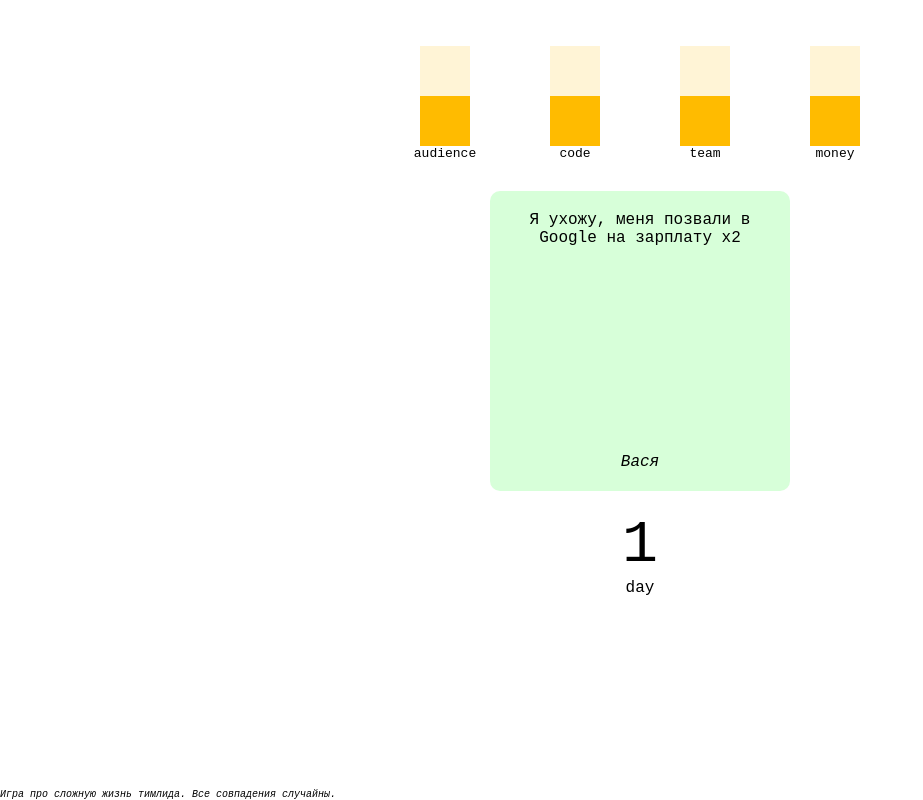
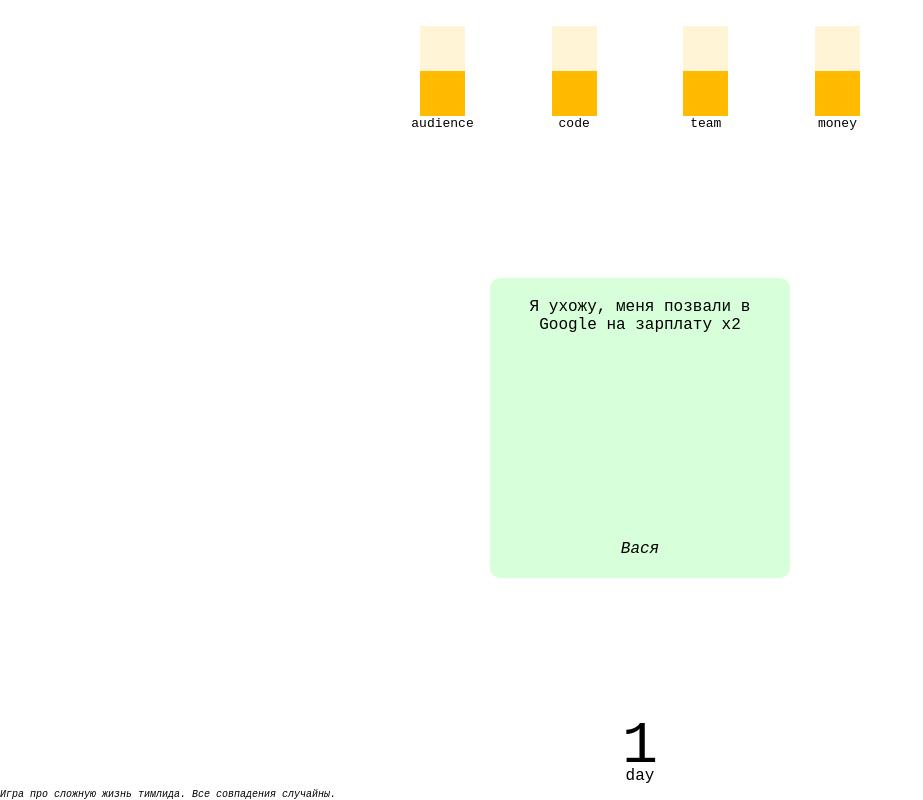
Before and after one commit to Trufi/teamlead-reigns, a React (Create React App) app: page / in a window 1280 px wide. Shown: the whole page, without its empty margins (0-923 px from the left). Built offline with nearby package versions, Linux system fonts and the light colour scheme.

Commit message:
Add more suites

```diff
--- a/src/components/app/index.tsx
+++ b/src/components/app/index.tsx
@@ -12,7 +12,13 @@ interface ScoresProps {
 
 const ScoresComponent = ({ scores, effect }: ScoresProps) => {
     return (
-        <div style={{ display: 'flex', justifyContent: 'space-between', padding: '30px' }}>
+        <div
+            style={{
+                display: 'flex',
+                justifyContent: 'space-between',
+                padding: '10px 30px 20px 30px',
+            }}
+        >
             <div>
                 <Score
                     type={'audience'}
@@ -51,14 +57,21 @@ export const App = () => {
     const card = state.deck[0].card;
 
     return (
-        <div>
+        <div
+            style={{
+                display: 'flex',
+                flexFlow: 'column',
+                justifyContent: 'space-between',
+                height: '100%',
+            }}
+        >
             <ScoresComponent
                 scores={state.scores}
                 effect={state.answer && card[state.answer].scores}
             />
             <CardComponent card={card} dispatch={dispatch} />
-            <div style={{ marginTop: '20px', textAlign: 'center' }}>
-                <div style={{ fontSize: '60px' }}>{state.day}</div>
+            <div style={{ margin: '20px 0 15px', textAlign: 'center' }}>
+                <div style={{ fontSize: '60px', lineHeight: 0.7 }}>{state.day}</div>
                 <div>day</div>
             </div>
             {state.lose && (
@@ -68,7 +81,7 @@ export const App = () => {
                         top: 0,
                         left: 0,
                         width: '100vw',
-                        height: '100vh',
+                        height: '100%',
                         lineHeight: '100vh',
                         textAlign: 'center',
                         fontSize: '70px',
--- a/src/components/score/index.module.css
+++ b/src/components/score/index.module.css
@@ -20,15 +20,15 @@
 
 .volume {
     position: relative;
-    width: 50px;
-    height: 100px;
+    width: 45px;
+    height: 90px;
     background: #fff4d6;
 }
 
 .innerVolume {
     position: absolute;
     bottom: 0;
-    width: 50px;
+    width: 45px;
     background: #ffbb00;
     transition: height 1s;
 }
--- a/src/index.css
+++ b/src/index.css
@@ -1,5 +1,6 @@
 html,
-body {
+body,
+#root {
     margin: 0 auto;
     width: 100%;
     max-width: 500px;
--- a/src/reducers.ts
+++ b/src/reducers.ts
@@ -5,12 +5,11 @@ import {
     NoAction,
     Scores,
     ScoresEffect,
-    DeckCard,
-    NextCard,
     CardChoice,
     ShowAnswerAction,
 } from './types';
-import { arrayInsert, randomDeckCard, clamp } from './utils';
+import { arrayInsert, clamp, randomDeck } from './utils';
+import { suites } from './suites';
 
 export const reducer = (state: State, action: Action): State => {
     switch (action.type) {
@@ -36,15 +35,15 @@ const effect = (state: State, effect: CardChoice): State => {
     let [{ suite }, ...deck] = state.deck;
 
     if (effect.nextCard) {
-        deck = newDeck(deck, effect.nextCard, suite);
+        deck = arrayInsert(deck, effect.nextCard.skipSteps, { suite, card: effect.nextCard.card });
+    } else {
+        deck = [...deck, { suite, card: suites[suite].startCard }];
     }
 
     let { seed } = state;
 
     if (deck.length === 0) {
-        const res = randomDeckCard(seed);
-        seed = res[0];
-        deck.unshift(res[1]);
+        [seed, deck] = randomDeck(seed);
     }
 
     const scores = newScores(state.scores, effect.scores);
@@ -79,10 +78,6 @@ const newScores = (score: Scores, diff: ScoresEffect): Scores => {
     };
 };
 
-const newDeck = (deck: Array<DeckCard>, newCard: NextCard, suite: string): Array<DeckCard> => {
-    return arrayInsert(deck, newCard.skipSteps, { suite, card: newCard.card });
-};
-
 const checkLose = (scores: Scores): boolean => {
     return (
         scores.audience === 0 ||
--- a/src/state.ts
+++ b/src/state.ts
@@ -1,8 +1,8 @@
 import { State } from './types';
-import { randomDeckCard } from './utils';
+import { randomDeck } from './utils';
 
 export const createState = (seed: number): State => {
-    const [nextSeed, deckCard] = randomDeckCard(seed);
+    const [nextSeed, deck] = randomDeck(seed);
 
     return {
         seed: nextSeed,
@@ -12,7 +12,7 @@ export const createState = (seed: number): State => {
             code: 50,
             team: 50,
         },
-        deck: [deckCard],
+        deck,
         lose: false,
         day: 1,
     };
--- /dev/null
+++ b/src/suites/fridayRelease.ts
@@ -0,0 +1,16 @@
+import { Suite } from '../types';
+
+export const fridayRelease: Suite = {
+    startCard: {
+        character: 'Лена',
+        description: 'Мы готовы зарелизить новую фичу, но сегодня пятница, отложим?',
+        yes: {
+            description: 'Да',
+            scores: { money: 10, audience: 10 },
+        },
+        no: {
+            description: 'Нет, релизимся',
+            scores: { money: -10, audience: -10 },
+        },
+    },
+};
--- a/src/suites/index.ts
+++ b/src/suites/index.ts
@@ -1,8 +1,14 @@
 import { offer } from './offer';
 import { ads } from './ads';
 import { Suite } from '../types';
+import { newTech } from './newTech';
+import { refactor } from './refactor';
+import { fridayRelease } from './fridayRelease';
 
 export const suites: { [key: string]: Suite } = {
     offer,
     ads,
+    newTech,
+    refactor,
+    fridayRelease,
 };
--- /dev/null
+++ b/src/suites/newTech.ts
@@ -0,0 +1,127 @@
+import { Suite } from '../types';
+
+export const newTech: Suite = {
+    startCard: {
+        character: 'Федор',
+        description: 'Хочу для нового модуля использовать Reason',
+        yes: {
+            description: 'Попробуй',
+            scores: {
+                team: 5,
+            },
+            nextCard: {
+                skipSteps: 3,
+                card: {
+                    description: 'Пора нанимать нового разработчика со знанием Reason',
+                    yes: {
+                        description: 'Вперед!',
+                        scores: {
+                            money: -5,
+                        },
+                        nextCard: {
+                            skipSteps: 3,
+                            card: {
+                                character: 'Лиза',
+                                description:
+                                    'Мы нашли разработчика со знанием Reason, но он хочет в полтора раза больше зп и полную удаленку, берем?',
+                                yes: {
+                                    description: 'Берем',
+                                    scores: {
+                                        money: -20,
+                                        team: 10,
+                                    },
+                                },
+                                no: {
+                                    description: 'Нет',
+                                    scores: {
+                                        team: -10,
+                                        code: -10,
+                                        money: 5,
+                                    },
+                                },
+                            },
+                        },
+                    },
+                    no: {
+                        description: 'Нет',
+                        scores: {
+                            code: -10,
+                            team: -10,
+                            money: 10,
+                        },
+                    },
+                },
+            },
+        },
+        no: {
+            description: 'Нет',
+            scores: {
+                team: -5,
+            },
+            nextCard: {
+                skipSteps: 3,
+                card: {
+                    character: 'Федор',
+                    description: 'Хочу попробовать на проекте Elm',
+                    yes: {
+                        description: 'Давай попробуй',
+                        scores: {
+                            team: 5,
+                        },
+                        nextCard: {
+                            skipSteps: 3,
+                            card: {
+                                description: 'Пора искать нового разработчика со знанием Elm',
+                                yes: {
+                                    description: 'Ищем',
+                                    scores: {
+                                        money: -5,
+                                    },
+                                    nextCard: {
+                                        skipSteps: 3,
+                                        card: {
+                                            character: 'Лиза',
+                                            description:
+                                                'На рынке нет разрабов со знанием Elm, берем обычного со знанием JS?',
+                                            yes: {
+                                                description: 'А что делать? Берем',
+                                                scores: {
+                                                    money: -10,
+                                                    team: 10,
+                                                    code: -5,
+                                                },
+                                            },
+                                            no: {
+                                                description: 'Нет',
+                                                scores: {
+                                                    money: 5,
+                                                    team: -10,
+                                                    code: -10,
+                                                },
+                                            },
+                                        },
+                                    },
+                                },
+                                no: {
+                                    description: 'Нет',
+                                    scores: {
+                                        team: -10,
+                                        money: 10,
+                                        code: -10,
+                                    },
+                                },
+                            },
+                        },
+                    },
+                    no: {
+                        description: 'Зачем? Нет',
+                        scores: {
+                            team: -10,
+                        },
+                        // тут он дальше пробует еще какую-нибудь хипстерскую технологию
+                    },
+                },
+            },
+        },
+    },
+};
--- a/src/suites/offer.ts
+++ b/src/suites/offer.ts
@@ -14,7 +14,7 @@ export const offer: Suite = {
                 card: {
                     character: 'Петя',
                     description:
-                        'Почему Васе подняли зарплату, а мне нет? Он делает в 2 раза меньше меня',
+                        'Почему Васе подняли зарплату, а мне нет? Он делает в 2 раза меньше меня!',
                     yes: {
                         description: 'Поднять зп Пете',
                         scores: {
--- /dev/null
+++ b/src/suites/refactor.ts
@@ -0,0 +1,22 @@
+import { Suite } from '../types';
+
+export const refactor: Suite = {
+    startCard: {
+        character: 'Петя',
+        description: 'Я думаю, что нам пора порефакторить работу со стором',
+        yes: {
+            description: 'Ты прав',
+            scores: {
+                code: 20,
+                team: 5,
+            },
+        },
+        no: {
+            description: 'Нет',
+            scores: {
+                team: -5,
+                code: -10,
+            },
+        },
+    },
+};
--- a/src/types.ts
+++ b/src/types.ts
@@ -38,7 +38,7 @@ export interface DeckCard {
 export interface State {
     seed: number;
     scores: Scores;
-    deck: Array<DeckCard>;
+    deck: DeckCard[];
     lose: boolean;
     answer?: 'yes' | 'no';
     day: number;
--- a/src/utils.ts
+++ b/src/utils.ts
@@ -27,3 +27,24 @@ export const randomDeckCard = (seed: number): [number, DeckCard] => {
     };
     return [nextSeed, deckCard];
 };
+
+export const randomDeck = (seed: number): [number, DeckCard[]] => {
+    const suiteNames = Object.keys(suites);
+    const [nextSeed, rndNames] = randomizeArray(seed, suiteNames);
+    return [nextSeed, rndNames.map((name) => ({ suite: name, card: suites[name].startCard }))];
+};
+
+export const randomizeArray = <T>(seed: number, inArray: T[]): [number, T[]] => {
+    const array = [...inArray];
+
+    for (let i = 0; i < array.length; i++) {
+        const rnd = random(seed);
+        seed = rnd[0];
+        const index = i + Math.floor(rnd[1] * (array.length - i));
+        const t = array[i];
+        array[i] = array[index];
+        array[index] = t;
+    }
+
+    return [seed, array];
+};
```
